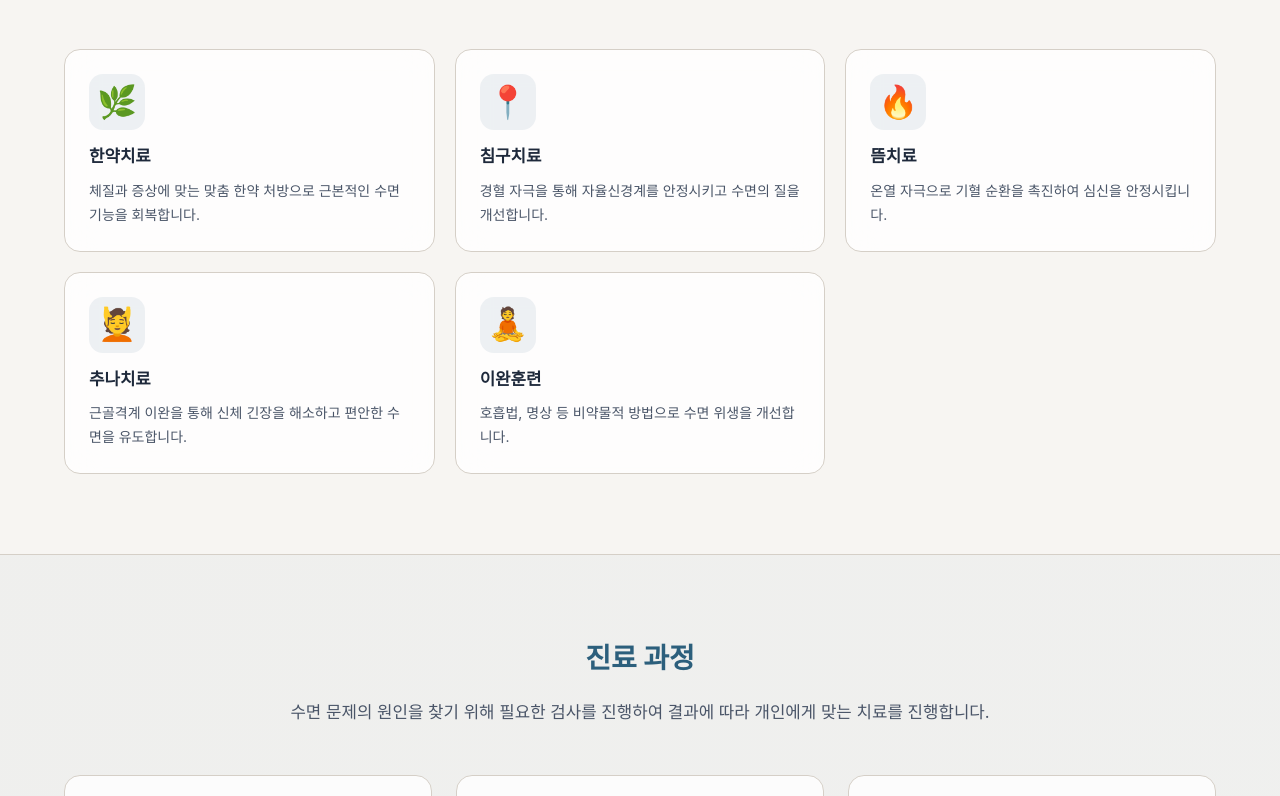
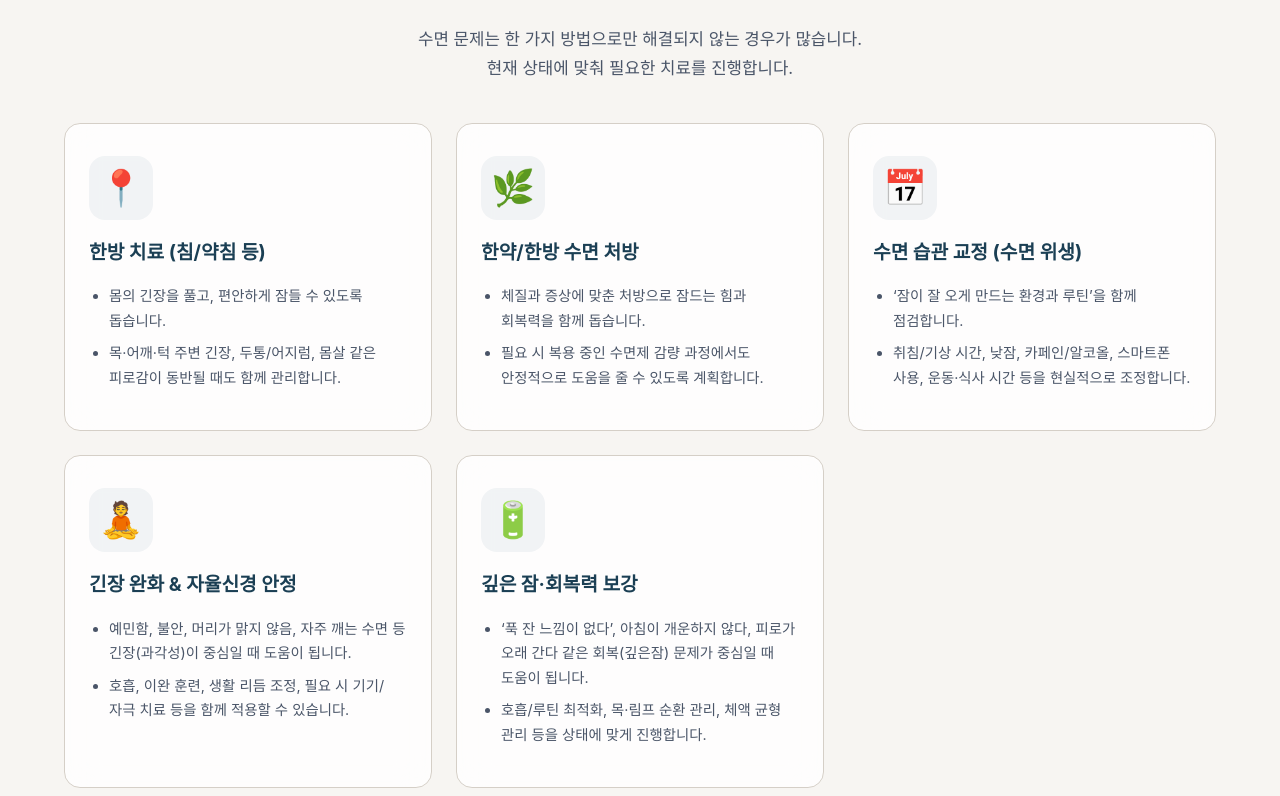
Before and after one commit to sunny94-git/sleep-clinic, a Next.js app: page /about in a window 1280 px wide. Shown: the part 764-1560 px from the top of the page. Built offline with nearby package versions, Linux system fonts and the light colour scheme; no server answers; a web font is replaced by a local one.

Commit message:
content: update treatment methods section in about page

```diff
--- a/src/app/about/page.tsx
+++ b/src/app/about/page.tsx
@@ -6,11 +6,11 @@ export const metadata: Metadata = {
 };
 
 const TREATMENTS = [
-  { icon: '🌿', name: '한약치료', desc: '체질과 증상에 맞는 맞춤 한약 처방으로 근본적인 수면 기능을 회복합니다.' },
-  { icon: '📍', name: '침구치료', desc: '경혈 자극을 통해 자율신경계를 안정시키고 수면의 질을 개선합니다.' },
-  { icon: '🔥', name: '뜸치료', desc: '온열 자극으로 기혈 순환을 촉진하여 심신을 안정시킵니다.' },
-  { icon: '💆', name: '추나치료', desc: '근골격계 이완을 통해 신체 긴장을 해소하고 편안한 수면을 유도합니다.' },
-  { icon: '🧘', name: '이완훈련', desc: '호흡법, 명상 등 비약물적 방법으로 수면 위생을 개선합니다.' },
+  { icon: '📍', name: '한방 치료 (침/약침 등)', points: ['몸의 긴장을 풀고, 편안하게 잠들 수 있도록 돕습니다.', '목·어깨·턱 주변 긴장, 두통/어지럼, 몸살 같은 피로감이 동반될 때도 함께 관리합니다.'] },
+  { icon: '🌿', name: '한약/한방 수면 처방', points: ['체질과 증상에 맞춘 처방으로 잠드는 힘과 회복력을 함께 돕습니다.', '필요 시 복용 중인 수면제 감량 과정에서도 안정적으로 도움을 줄 수 있도록 계획합니다.'] },
+  { icon: '📅', name: '수면 습관 교정 (수면 위생)', points: ['‘잠이 잘 오게 만드는 환경과 루틴’을 함께 점검합니다.', '취침/기상 시간, 낮잠, 카페인/알코올, 스마트폰 사용, 운동·식사 시간 등을 현실적으로 조정합니다.'] },
+  { icon: '🧘', name: '긴장 완화 & 자율신경 안정', points: ['예민함, 불안, 머리가 맑지 않음, 자주 깨는 수면 등 긴장(과각성)이 중심일 때 도움이 됩니다.', '호흡, 이완 훈련, 생활 리듬 조정, 필요 시 기기/자극 치료 등을 함께 적용할 수 있습니다.'] },
+  { icon: '🔋', name: '깊은 잠·회복력 보강', points: ['‘푹 잔 느낌이 없다’, 아침이 개운하지 않다, 피로가 오래 간다 같은 회복(깊은잠) 문제가 중심일 때 도움이 됩니다.', '호흡/루틴 최적화, 목·림프 순환 관리, 체액 균형 관리 등을 상태에 맞게 진행합니다.'] },
 ];
 
 const PROCESS = [
@@ -73,26 +73,42 @@ export default function AboutPage() {
       {/* Treatment Methods */}
       <section style={{ padding: '0 24px 80px' }}>
         <div className="section-container">
-          <h2 style={{ fontSize: '1.75rem', fontWeight: 700, textAlign: 'center', marginBottom: 40 }}>
+          <h2 style={{ fontSize: '1.75rem', fontWeight: 700, textAlign: 'center', marginBottom: 16 }}>
             <span style={{ color: 'var(--color-primary)' }}>치료 방법</span>
           </h2>
+          <p style={{ textAlign: 'center', color: 'var(--color-text-secondary)', marginBottom: 40, fontSize: '1.05rem', wordBreak: 'keep-all' }}>
+            수면 문제는 한 가지 방법으로만 해결되지 않는 경우가 많습니다.<br/>
+            현재 상태에 맞춰 필요한 치료를 진행합니다.
+          </p>
           <div style={{
             display: 'grid',
-            gridTemplateColumns: 'repeat(auto-fit, minmax(280px, 1fr))',
-            gap: 20,
+            gridTemplateColumns: 'repeat(auto-fit, minmax(320px, 1fr))',
+            gap: 24,
           }}>
             {TREATMENTS.map((t, i) => (
-              <div key={i} className="glass-card" style={{ padding: 24 }}>
+              <div key={i} className="glass-card" style={{ padding: '32px 24px' }}>
                 <div style={{
-                  fontSize: '2rem', marginBottom: 12,
-                  width: 56, height: 56, borderRadius: 14,
-                  background: 'rgba(44, 95, 124, 0.08)',
+                  fontSize: '2.2rem', marginBottom: 16,
+                  width: 64, height: 64, borderRadius: 16,
+                  background: 'rgba(44, 95, 124, 0.06)',
                   display: 'flex', alignItems: 'center', justifyContent: 'center',
                 }}>
                   {t.icon}
                 </div>
-                <h3 style={{ fontSize: '1.05rem', fontWeight: 700, marginBottom: 8 }}>{t.name}</h3>
-                <p style={{ fontSize: '0.875rem', color: 'var(--color-text-secondary)', lineHeight: 1.7 }}>{t.desc}</p>
+                <h3 style={{ fontSize: '1.2rem', fontWeight: 700, marginBottom: 16, color: 'var(--color-primary-dark)' }}>{t.name}</h3>
+                <ul style={{
+                  listStyleType: 'disc',
+                  paddingLeft: 20,
+                  fontSize: '0.9rem',
+                  color: 'var(--color-text-secondary)',
+                  lineHeight: 1.7
+                }}>
+                  {t.points.map((point, idx) => (
+                    <li key={idx} style={{ marginBottom: 8, wordBreak: 'keep-all' }}>
+                      {point}
+                    </li>
+                  ))}
+                </ul>
               </div>
             ))}
           </div>
```
